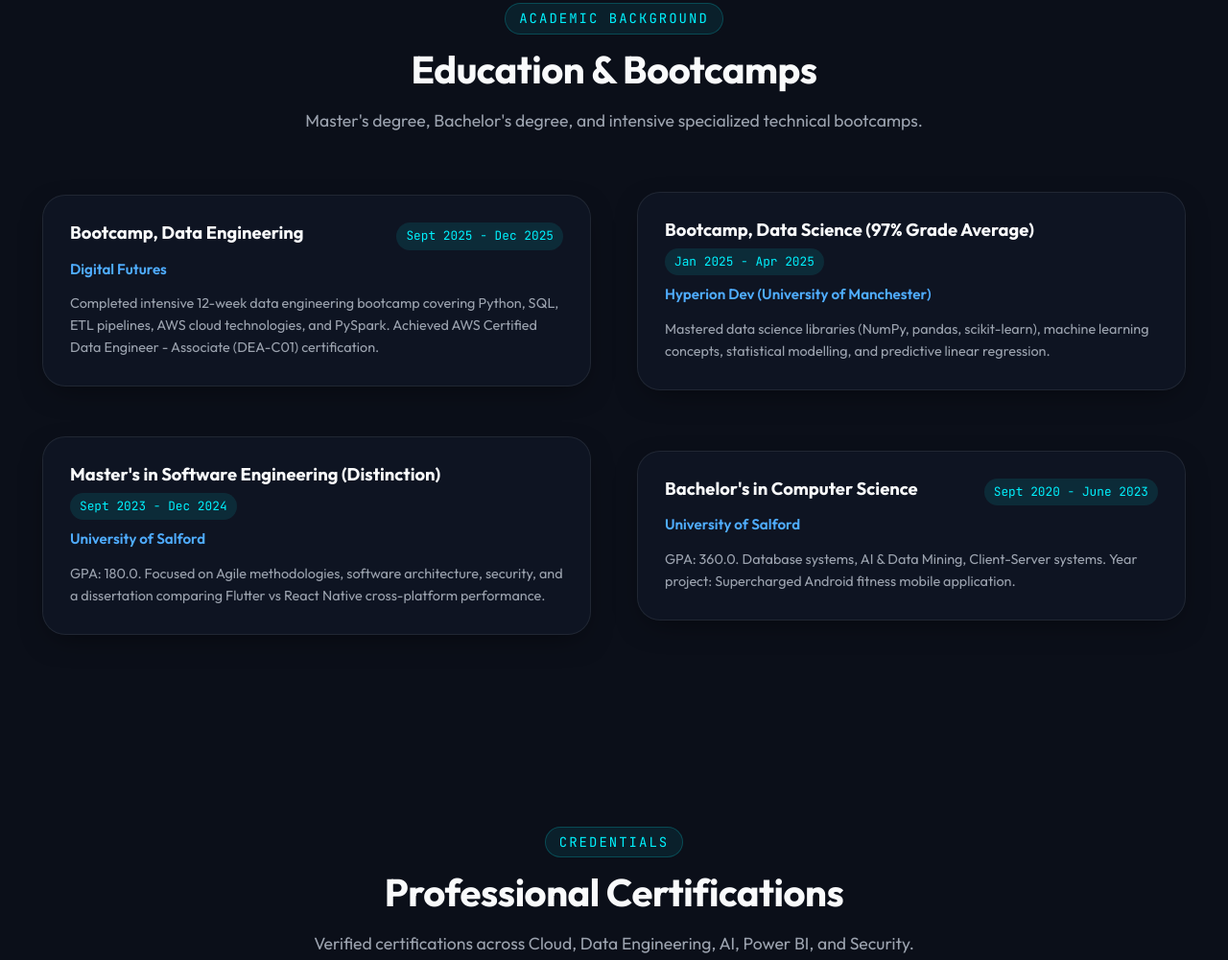
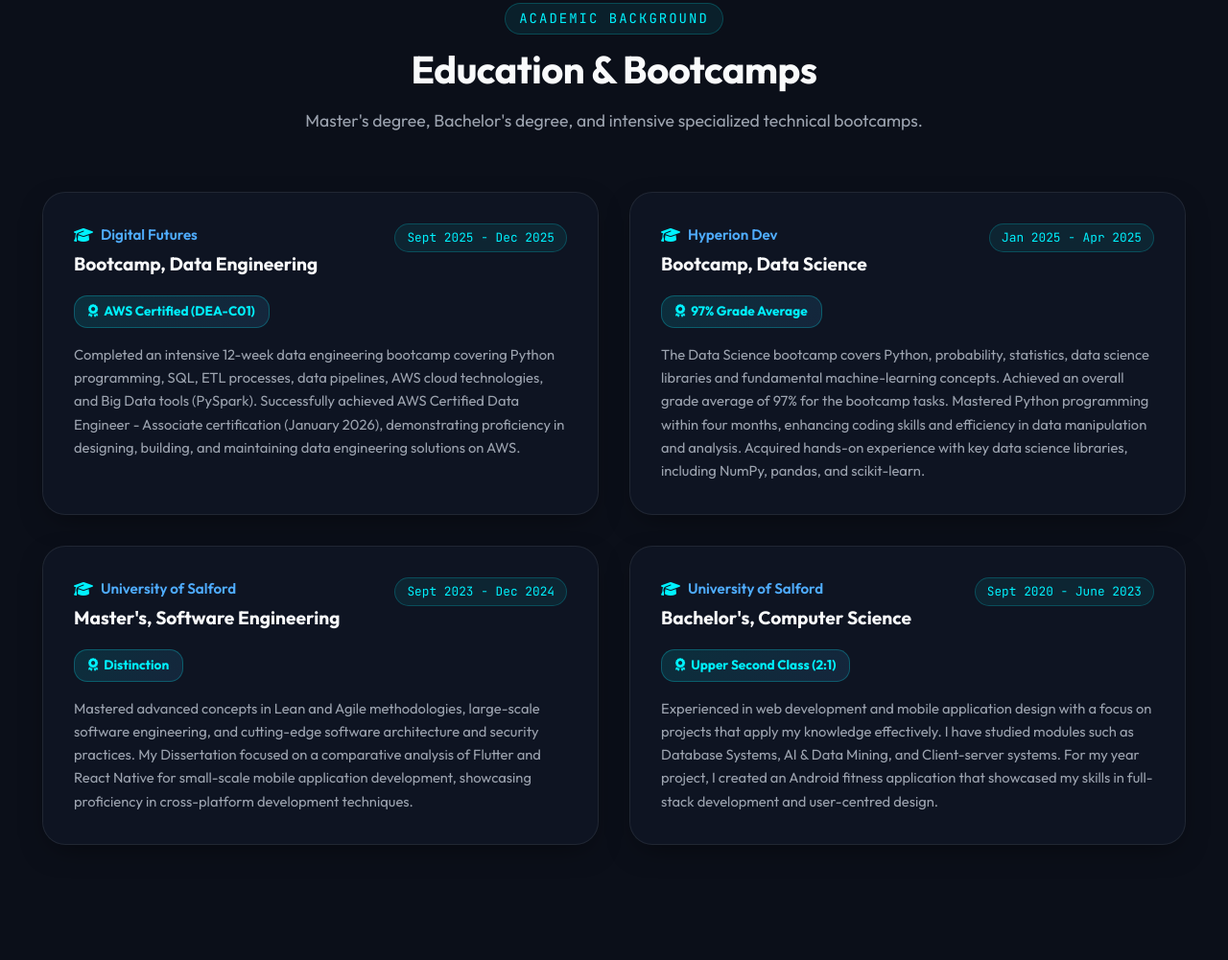
Before and after one commit to praiseOjay/Portfolio_website, a plain HTML site: page index.html in a window 1280 px wide. Shown: the part 1705-2706 px from the top of the page at 96% size. Drawn offline with Linux system fonts and the light colour scheme.

Commit message:
Update education results from CV and improve layout alignment

```diff
--- a/css/styles.css
+++ b/css/styles.css
@@ -685,6 +685,109 @@
 }
 
 /* --------------------------------------------------------------------------
+   5b. Education Section Layout & Cards
+   -------------------------------------------------------------------------- */
+.education-grid {
+    display: grid;
+    grid-template-columns: repeat(2, 1fr);
+    gap: 32px;
+    align-items: stretch;
+}
+
+.education-card {
+    background: var(--bg-card);
+    border: 1px solid var(--border-color);
+    border-radius: var(--radius-lg);
+    padding: 32px;
+    backdrop-filter: blur(16px);
+    box-shadow: var(--card-shadow);
+    transition: var(--transition-smooth);
+    display: flex;
+    flex-direction: column;
+    justify-content: flex-start;
+    position: relative;
+    overflow: hidden;
+}
+
+.education-card:hover {
+    transform: translateY(-5px);
+    border-color: var(--border-hover);
+    box-shadow: var(--glow-primary);
+}
+
+.education-card-top {
+    margin-bottom: 16px;
+}
+
+.education-card-header {
+    display: flex;
+    justify-content: space-between;
+    align-items: flex-start;
+    gap: 12px;
+    margin-bottom: 12px;
+    flex-wrap: wrap;
+}
+
+.education-institution {
+    display: flex;
+    align-items: center;
+    gap: 8px;
+    color: var(--accent-secondary);
+    font-weight: 600;
+    font-size: 0.95rem;
+    margin-bottom: 6px;
+}
+
+.education-institution i {
+    color: var(--accent-primary);
+    font-size: 1rem;
+}
+
+.education-degree {
+    font-size: 1.2rem;
+    font-weight: 700;
+    color: var(--text-primary);
+    line-height: 1.3;
+    margin: 0;
+}
+
+.education-period {
+    font-family: var(--font-mono);
+    font-size: 0.8rem;
+    color: var(--accent-primary);
+    background: rgba(0, 242, 254, 0.08);
+    border: 1px solid rgba(0, 242, 254, 0.2);
+    padding: 4px 12px;
+    border-radius: var(--radius-full);
+    white-space: nowrap;
+}
+
+.education-result-badge {
+    display: inline-flex;
+    align-items: center;
+    gap: 6px;
+    font-size: 0.85rem;
+    font-weight: 700;
+    color: #00f2fe;
+    background: linear-gradient(135deg, rgba(0, 242, 254, 0.12) 0%, rgba(79, 172, 254, 0.12) 100%);
+    border: 1px solid rgba(0, 242, 254, 0.25);
+    padding: 5px 14px;
+    border-radius: var(--radius-md);
+    margin-top: 8px;
+}
+
+.education-result-badge i {
+    color: #00f2fe;
+}
+
+.education-details {
+    color: var(--text-secondary);
+    font-size: 0.92rem;
+    line-height: 1.65;
+    margin: 0;
+}
+
+/* --------------------------------------------------------------------------
    6. Skills Section & Interactive Filtering
    -------------------------------------------------------------------------- */
 .skills-filter {
@@ -1347,9 +1450,9 @@
    12. Responsive Breakpoints
    -------------------------------------------------------------------------- */
 @media (max-width: 992px) {
-    .hero-grid, .about-grid, .contact-grid {
+    .hero-grid, .about-grid, .contact-grid, .education-grid {
         grid-template-columns: 1fr;
-        gap: 40px;
+        gap: 28px;
     }
     .hero-visual {
         order: -1;
--- a/index.html
+++ b/index.html
@@ -221,7 +221,7 @@
                     <p class="section-description">Master's degree, Bachelor's degree, and intensive specialized technical bootcamps.</p>
                 </div>
 
-                <div class="about-grid" id="education-grid">
+                <div class="education-grid" id="education-grid">
                     <!-- Education items loaded dynamically from JS -->
                 </div>
             </div>
--- a/js/config.js
+++ b/js/config.js
@@ -27,25 +27,29 @@
             degree: "Bootcamp, Data Engineering",
             institution: "Digital Futures",
             period: "Sept 2025 - Dec 2025",
-            details: "Completed intensive 12-week data engineering bootcamp covering Python, SQL, ETL pipelines, AWS cloud technologies, and PySpark. Achieved AWS Certified Data Engineer - Associate (DEA-C01) certification."
+            result: "AWS Certified (DEA-C01)",
+            details: "Completed an intensive 12-week data engineering bootcamp covering Python programming, SQL, ETL processes, data pipelines, AWS cloud technologies, and Big Data tools (PySpark). Successfully achieved AWS Certified Data Engineer - Associate certification (January 2026), demonstrating proficiency in designing, building, and maintaining data engineering solutions on AWS."
         },
         {
-            degree: "Bootcamp, Data Science (97% Grade Average)",
-            institution: "Hyperion Dev (University of Manchester)",
+            degree: "Bootcamp, Data Science",
+            institution: "Hyperion Dev",
             period: "Jan 2025 - Apr 2025",
-            details: "Mastered data science libraries (NumPy, pandas, scikit-learn), machine learning concepts, statistical modelling, and predictive linear regression."
+            result: "97% Grade Average",
+            details: "The Data Science bootcamp covers Python, probability, statistics, data science libraries and fundamental machine-learning concepts. Achieved an overall grade average of 97% for the bootcamp tasks. Mastered Python programming within four months, enhancing coding skills and efficiency in data manipulation and analysis. Acquired hands-on experience with key data science libraries, including NumPy, pandas, and scikit-learn."
         },
         {
-            degree: "Master's in Software Engineering (Distinction)",
+            degree: "Master's, Software Engineering",
             institution: "University of Salford",
             period: "Sept 2023 - Dec 2024",
-            details: "GPA: 180.0. Focused on Agile methodologies, software architecture, security, and a dissertation comparing Flutter vs React Native cross-platform performance."
+            result: "Distinction",
+            details: "Mastered advanced concepts in Lean and Agile methodologies, large-scale software engineering, and cutting-edge software architecture and security practices. My Dissertation focused on a comparative analysis of Flutter and React Native for small-scale mobile application development, showcasing proficiency in cross-platform development techniques."
         },
         {
-            degree: "Bachelor's in Computer Science",
+            degree: "Bachelor's, Computer Science",
             institution: "University of Salford",
             period: "Sept 2020 - June 2023",
-            details: "GPA: 360.0. Database systems, AI & Data Mining, Client-Server systems. Year project: Supercharged Android fitness mobile application."
+            result: "Upper Second Class (2:1)",
+            details: "Experienced in web development and mobile application design with a focus on projects that apply my knowledge effectively. I have studied modules such as Database Systems, AI & Data Mining, and Client-server systems. For my year project, I created an Android fitness application that showcased my skills in full-stack development and user-centred design."
         }
     ],
     certifications: [
--- a/js/main.js
+++ b/js/main.js
@@ -208,13 +208,26 @@
     if (!container) return;
 
     container.innerHTML = portfolioConfig.education.map(item => `
-        <div class="about-card" style="padding: 28px;">
-            <div style="display: flex; justify-content: space-between; align-items: flex-start; margin-bottom: 8px; flex-wrap: wrap; gap: 8px;">
-                <h4 style="font-size: 1.15rem; font-weight: 700; color: var(--text-primary);">${item.degree}</h4>
-                <span style="font-family: var(--font-mono); font-size: 0.8rem; color: var(--accent-primary); background: rgba(0, 242, 254, 0.1); padding: 4px 10px; border-radius: 99px;">${item.period}</span>
+        <div class="education-card">
+            <div class="education-card-top">
+                <div class="education-card-header">
+                    <div>
+                        <div class="education-institution">
+                            <i class="fas fa-graduation-cap"></i>
+                            <span>${item.institution}</span>
+                        </div>
+                        <h3 class="education-degree">${item.degree}</h3>
+                    </div>
+                    <span class="education-period">${item.period}</span>
+                </div>
+                ${item.result ? `
+                    <div class="education-result-badge">
+                        <i class="fas fa-award"></i>
+                        <span>${item.result}</span>
+                    </div>
+                ` : ''}
             </div>
-            <div style="color: var(--accent-secondary); font-weight: 600; font-size: 0.95rem; margin-bottom: 12px;">${item.institution}</div>
-            <p style="color: var(--text-secondary); font-size: 0.9rem; line-height: 1.6;">${item.details}</p>
+            <p class="education-details">${item.details}</p>
         </div>
     `).join('');
 }
```
